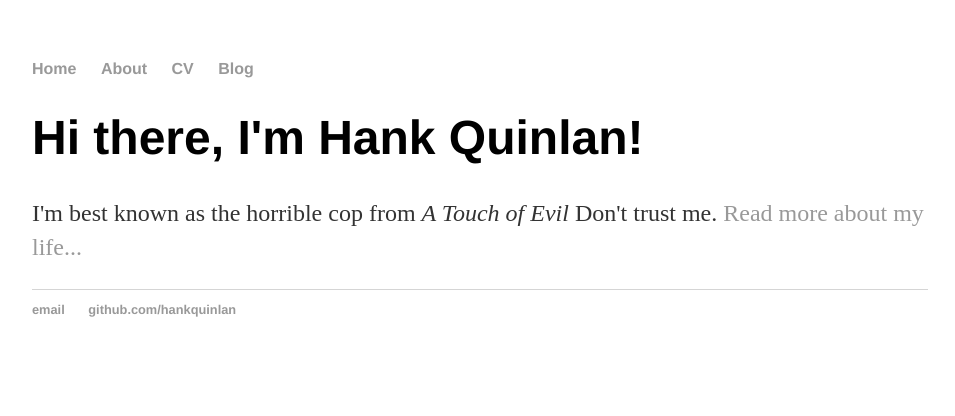
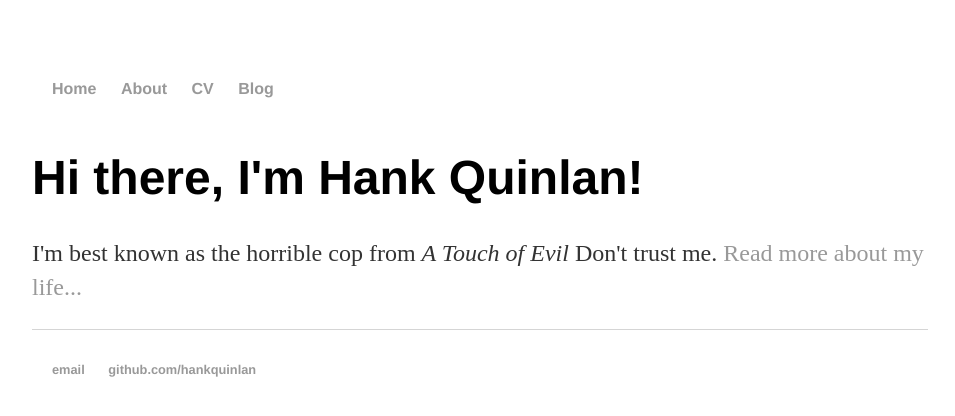
Before and after one commit to aprildenise/aprildenise.github.io, a Jekyll site: the page index.html, which Jekyll copies as it is, in a window 1280 px wide. Shown: the top 416 px of the page, without its empty margins (160-1115 px from the left). Built offline with Jekyll 4.4.1, drawn with Linux system fonts in a browser that asks for light colours.

Commit message:
no longer using jekyll

```diff
--- a/_layouts/default.html
+++ b/_layouts/default.html
@@ -6,14 +6,14 @@
 			<link rel="stylesheet" type="text/css" href="/css/main.css">
 		</head>
 		<body>
-			<navbar>
+			<nav>
 	    		<ul>
 	        		<li><a href="/">Home</a></li>
 		        	<li><a href="/about">About</a></li>
 	        		<li><a href="/cv">CV</a></li>
 	        		<li><a href="/blog">Blog</a></li>
 	    		</ul>
-			</navbar>
+			</nav>
 			<div class="container">
 
 			{{ content }}
--- a/css/main.css
+++ b/css/main.css
@@ -1,21 +1,31 @@
+
+/* Main body */
 body {
     margin: 60px auto;
     width: 70%;
 }
-navbar ul, footer ul {
+
+/* Navigation bar */
+nav ul, footer ul {
     font-family:'Helvetica', 'Arial', 'Sans-Serif';
-    padding: 0px;
+    padding: 20px;
     list-style: none;
     font-weight: bold;
 }
-navbar ul li, footer ul li {
+
+/* Links in the navigation bar */
+nav ul li, footer ul li {
     display: inline;
     margin-right: 20px;
 }
+
+/* All links */
 a {
     text-decoration: none;
     color: #999;
 }
+
+/* All links on hover */
 a:hover {
     text-decoration: underline;
 }
--- a/index.html
+++ b/index.html
@@ -1,8 +1,30 @@
----
-layout: default
-title: April Dizon
----
-<div class="blurb">
-	<h1>Hi there, I'm Hank Quinlan!</h1>
-	<p>I'm best known as the horrible cop from <em>A Touch of Evil</em> Don't trust me. <a href="/about">Read more about my life...</a></p>
-</div><!-- /.blurb -->
+<!DOCTYPE html>
+<html>
+	<head>
+		<title>Hank Quinlan, Horrible Cop</title>
+		<!-- link to main stylesheet -->
+		<link rel="stylesheet" type="text/css" href="/css/main.css">
+	</head>
+	<body>
+		<nav>
+    		<ul>
+        		<li><a href="/">Home</a></li>
+	        	<li><a href="/about">About</a></li>
+        		<li><a href="/cv">CV</a></li>
+        		<li><a href="/blog">Blog</a></li>
+    		</ul>
+		</nav>
+		<div class="container">
+    		<div class="blurb">
+        		<h1>Hi there, I'm Hank Quinlan!</h1>
+				<p>I'm best known as the horrible cop from <em>A Touch of Evil</em> Don't trust me. <a href="/about">Read more about my life...</a></p>
+    		</div><!-- /.blurb -->
+		</div><!-- /.container -->
+		<footer>
+    		<ul>
+        		<li><a href="mailto:hankquinlanhub@gmail.com">email</a></li>
+        		<li><a href="https://github.com/hankquinlan">github.com/hankquinlan</a></li>
+			</ul>
+		</footer>
+	</body>
+</html>
```
